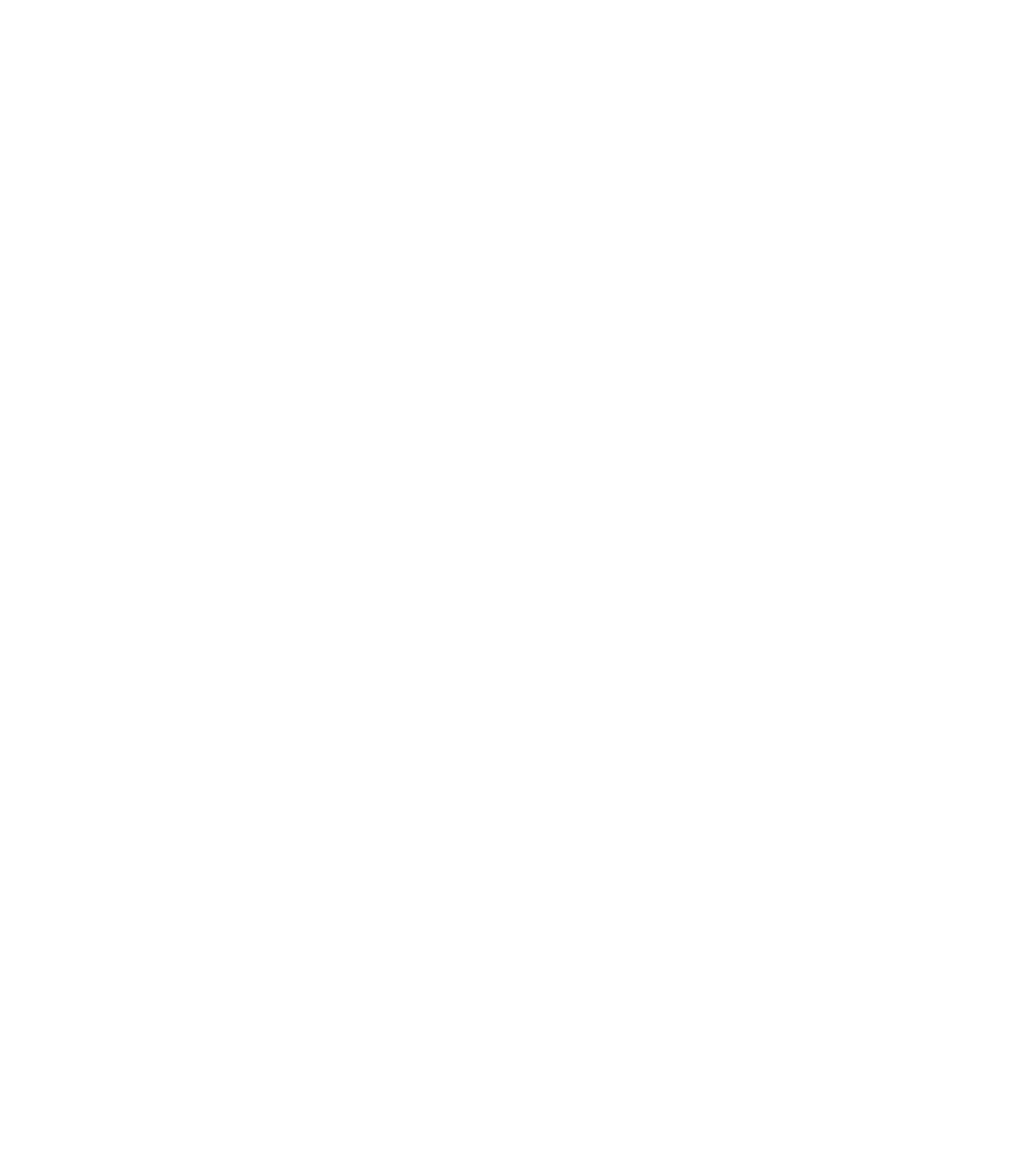
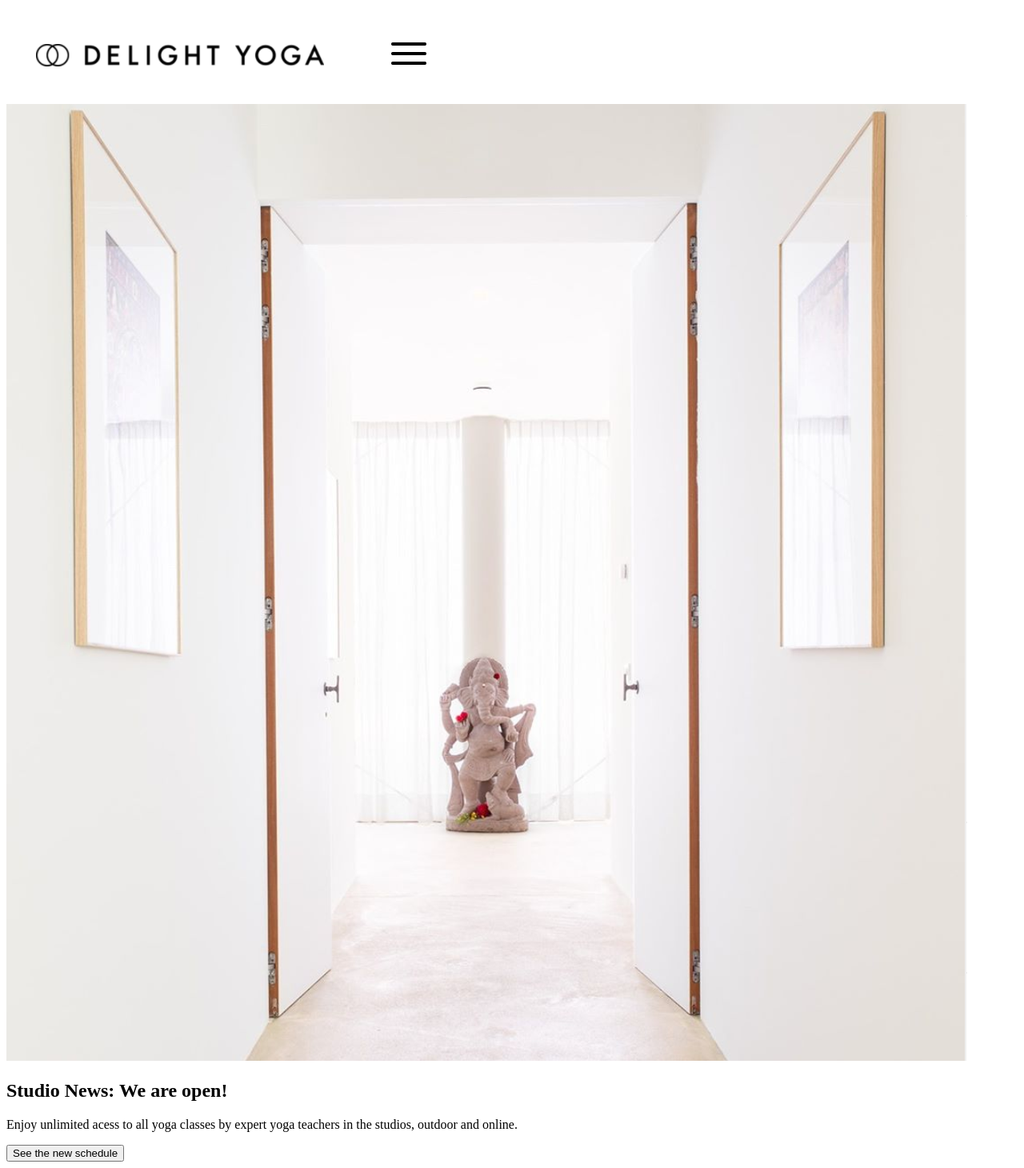
Before and after one commit to AWP-design/blokweb, a plain HTML site: page index.html in a window 1280 px wide. Shown: the whole page at 80% size. Before the commit the page ends 800 px from the top, so only its background shows below. Drawn offline with Linux system fonts and the light colour scheme.

Commit message:
Add files via upload

```diff
--- a/index.html
+++ b/index.html
@@ -2,18 +2,36 @@
 <html lang="nl">
 
 <head>
-	<meta charset="UTF-8">
-	<meta name="author" content="jouw naam">
-	<meta name="viewport" content="width=device-width, initial-scale=1">
+    <meta charset="UTF-8">
+    <meta name="author" content="jouw naam">
+    <meta name="viewport" content="width=device-width, initial-scale=1">
 
-	<title>Naam van je site en/of pagina</title>
+    <title>Delight Yoga Frontend CMD</title>
 
-	<link href="styles/style.css" rel="stylesheet">
+    <link href="styles/style.css" rel="stylesheet">
 </head>
 
 <body>
 
-	<script src="scripts/script.js"></script>
+    <script src="scripts/script.js"></script>
+    <header>
+        <div>
+            <img src="images/logo.png" alt="Delight Yoga logo">
+            <img src="images/navbar.png" alt="navigation bar">
+        </div>
+    </header>
+    <main>
+        <section>
+           <img src="images/studionews.png" alt="yoga studio interior">
+            <h1>Studio News: We are open!</h1>
+            <p>Enjoy unlimited acess to all yoga classes by expert yoga teachers
+               in the studios, outdoor and online.</p>
+            <button>See the new schedule</button>
+        </section>
+    </main>
+    <footer>
+
+    </footer>
 </body>
 
 </html>
```
Also changed, not shown: images/intorcard.png (added), images/logo.png (added), images/navbar.png (added), images/studionews.png (added).
